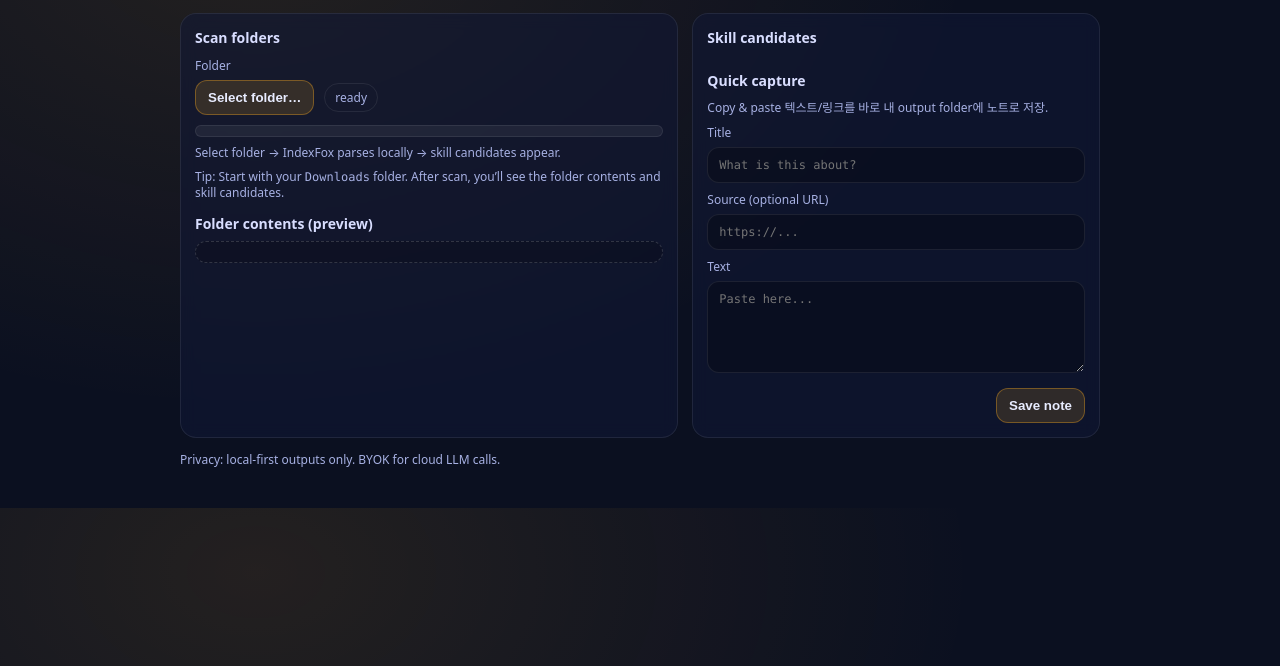
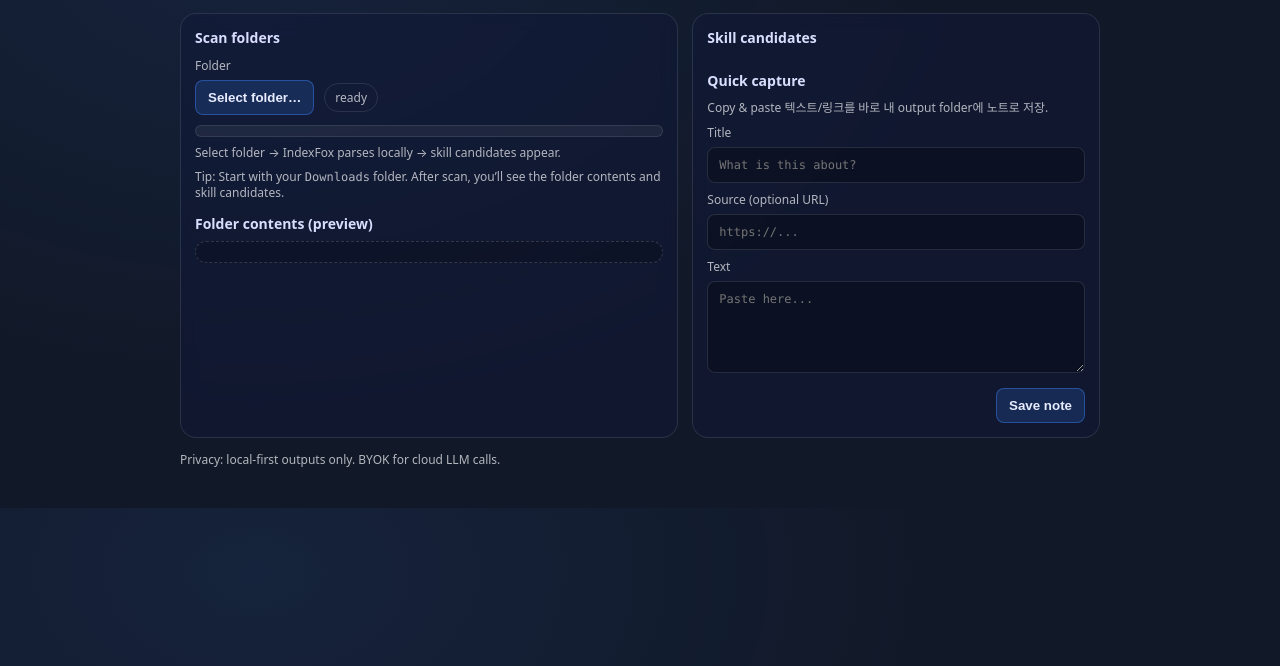
Before and after one commit to OpenFlow-JW/indexfox, a website: page ui/public/index.html in a window 1280 px wide. Shown: the part 134-800 px from the top of the page. Drawn offline with Linux system fonts and the light colour scheme; no server answers.

Commit message:
ui: apply shared design tokens (enterprise-clean)

```diff
--- a/ui/public/index.html
+++ b/ui/public/index.html
@@ -6,18 +6,26 @@
   <title>IndexFox</title>
   <style>
     :root {
-      --bg: #0b1020;
-      --panel: #111938;
+      /* Design tokens (see /design_tokens.json) */
+      --primary: #3b82f6;
+      --primaryHover: #1d4ed8;
+      --gray100: #f3f4f6;
+      --gray500: #6b7280;
+      --gray900: #111827;
+      --radiusMd: 8px;
+
+      /* Theme */
+      --bg: var(--gray900);
+      --panel: rgba(17,25,56,0.55);
       --text: #e8ecff;
-      --muted: #a7b1e3;
-      --accent: #ffb020;
+      --muted: rgba(243,244,246,0.72);
       --ok: #3ddc97;
       --danger: #ff5a5f;
-      --line: rgba(255,255,255,0.08);
+      --line: rgba(107,114,128,0.28);
       --mono: ui-monospace, SFMono-Regular, Menlo, Monaco, Consolas, "Liberation Mono", "Courier New", monospace;
       --sans: ui-sans-serif, system-ui, -apple-system, Segoe UI, Roboto, Helvetica, Arial, "Apple Color Emoji","Segoe UI Emoji";
     }
-    body { margin:0; font-family: var(--sans); background: radial-gradient(1200px 800px at 20% 10%, rgba(255,176,32,0.10), transparent 60%), var(--bg); color: var(--text); }
+    body { margin:0; font-family: var(--sans); background: radial-gradient(1200px 800px at 20% 10%, rgba(59,130,246,0.10), transparent 60%), var(--bg); color: var(--text); }
     .wrap { max-width: 920px; margin: 0 auto; padding: 28px 18px 40px; }
     .top { display:flex; gap:14px; align-items:flex-start; justify-content:space-between; }
     .brand { display:flex; gap:12px; align-items:center; }
@@ -29,13 +37,14 @@
     .grid { display:grid; grid-template-columns: 1.1fr 0.9fr; gap: 14px; margin-top: 16px; }
     @media (max-width: 900px) { .grid { grid-template-columns: 1fr; } }
 
-    .card { border: 1px solid var(--line); border-radius: 16px; background: rgba(17,25,56,0.55); backdrop-filter: blur(8px); padding: 14px; }
+    .card { border: 1px solid var(--line); border-radius: calc(var(--radiusMd) + 8px); background: var(--panel); backdrop-filter: blur(8px); padding: 14px; }
     .card h2 { font-size: 14px; margin:0 0 10px; color: #d9deff; }
     label { display:block; font-size: 12px; color: var(--muted); margin: 8px 0 6px; }
-    textarea, input { width:100%; border: 1px solid var(--line); border-radius: 12px; padding: 10px 11px; background: rgba(0,0,0,0.25); color: var(--text); font-family: var(--mono); font-size: 12px; box-sizing:border-box; }
+    textarea, input { width:100%; border: 1px solid var(--line); border-radius: var(--radiusMd); padding: 10px 11px; background: rgba(0,0,0,0.25); color: var(--text); font-family: var(--mono); font-size: 12px; box-sizing:border-box; }
     textarea { min-height: 92px; resize: vertical; }
     .row { display:flex; gap:10px; align-items:center; }
-    .btn { appearance:none; border:1px solid rgba(255,176,32,0.35); background: rgba(255,176,32,0.14); color: var(--text); padding: 9px 12px; border-radius: 12px; cursor:pointer; font-weight:700; }
+    .btn { appearance:none; border:1px solid rgba(59,130,246,0.45); background: rgba(59,130,246,0.18); color: var(--text); padding: 9px 12px; border-radius: var(--radiusMd); cursor:pointer; font-weight:700; }
+    .btn:hover { border-color: rgba(59,130,246,0.70); background: rgba(29,78,216,0.22); }
     .btn:disabled { opacity:0.45; cursor:not-allowed; }
     .btn.secondary { border-color: var(--line); background: rgba(255,255,255,0.04); font-weight:600; }
     .hint { font-size: 12px; color: var(--muted); margin-top: 8px; line-height: 1.35; }
```
Also changed, not shown: ui/public/design_tokens.json (added, +20 -0 lines).
